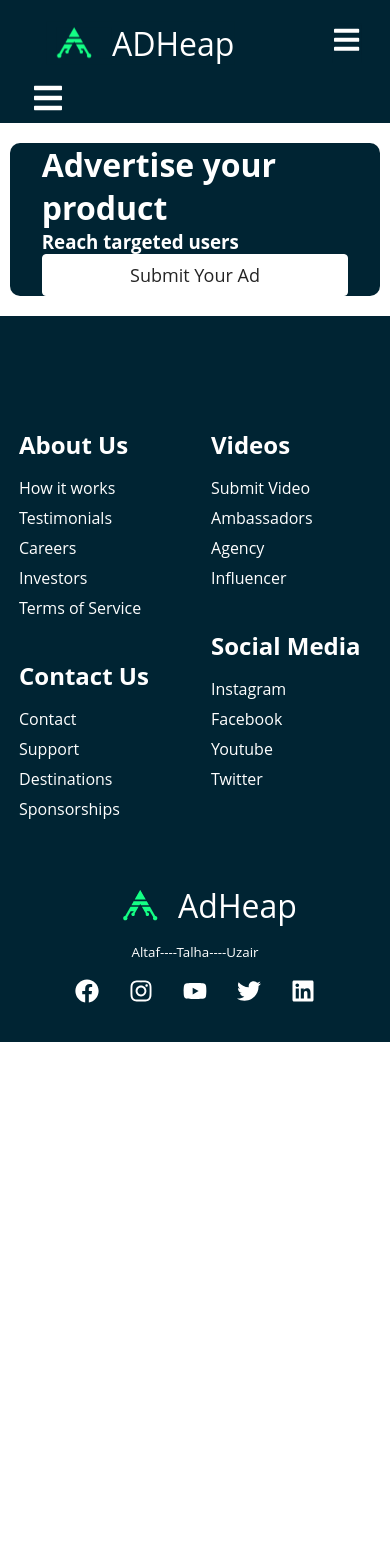
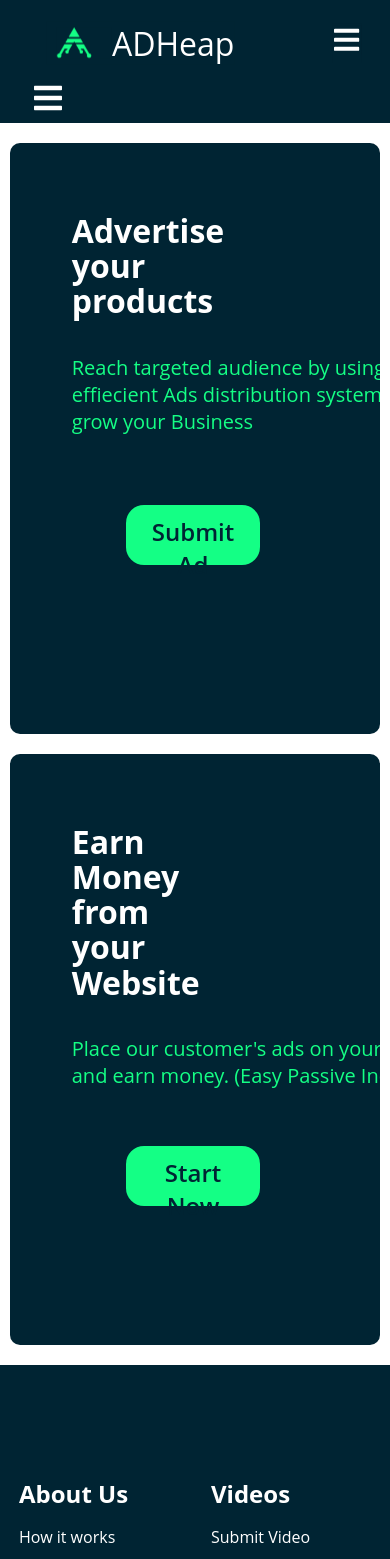
Before and after one commit to altafahmad1/AdHeap, a React (Create React App) app: page /Admin in a window 390 px wide. Shown: the top 1559 px of the page. Before the commit the page ends 1042 px from the top, so only its background shows below. Built offline with nearby package versions, Linux system fonts and the light colour scheme.

Commit message:
Admin Page First draft

```diff
--- a/src/components/Pages/Admin/Admin-Home.css
+++ b/src/components/Pages/Admin/Admin-Home.css
@@ -4,30 +4,178 @@
     --light-color: #14ff85;
   }
 
-  * {
-    box-sizing: border-box;
-    font-family: "Open Sans", sans-serif;
-    color: inherit;
-    background-color: inherit;
-  }
-
-  body {
-    background-color: #ffffff;
-  }
-.AdminPage_Wrapper{
+  .Adv-container{
+    display: flex;
+    background-color: DodgerBlue;
     max-width: 95%;
     margin-left: auto;
     margin-right: auto;
     margin-top: 20px;
     margin-bottom: 20px;
-  /* padding-top: 50px; */
     padding: 0 2em;
     border-radius: 10px;
-  /* box-shadow: 0 0 10px var(--light-color);
-  -moz-box-shadow: 0 0 10px var(--light-color);
-  -webkit-box-shadow: 0 0 10px var(--light-color);
-  -o-box-shadow: 0 0 10px var(--light-color); */
     overflow: hidden;
     color: #ffffff;
     background: var(--dark-color);
   }
+
+  .Adv-container>.Adv-Text{
+    margin: 10px;
+    padding: 20px;
+    width: 50%;
+  }
+
+  .Adv-container>.Adv-action{
+    margin: 10px;
+    padding: 20px;
+    width: 50%;
+  }
+
+
+  .sell-container{
+    display: flex;
+    background-color: DodgerBlue;
+    max-width: 95%;
+    margin-left: auto;
+    margin-right: auto;
+    margin-top: 20px;
+    margin-bottom: 20px;
+    padding: 0 2em;
+    border-radius: 10px;
+    overflow: hidden;
+    color: #ffffff;
+    background: var(--dark-color);
+  }
+
+  .sell-container>.sell-Text{
+    margin: 10px;
+    padding: 20px;
+    width: 60%;
+  }
+
+  .sell-container>.sell-action{
+    margin: 10px;
+    padding: 20px;
+    width: 40%;
+  }
+.Adv-Heading,.sell-Heading {
+  margin-bottom: 20px;
+  margin-top: 40px;
+  font-size: 32px;
+  line-height: 1.1;
+  color: white;
+width: 50%;
+}
+
+.Adv-Subheading,.sell-Subheading {
+  margin-bottom: 24px;
+  margin-top: 15px;
+  font-size: 20px;
+  font-weight: normal;
+  color: var(--light-color);
+width: 400px;
+}
+
+.Adv-Button{
+  color: var(--dark-color);
+
+background-color: var(--light-color);
+padding:10px;
+width: 270px;
+height: 60px;
+font-weight: 600;
+border-radius: 18px;
+margin-bottom: 40px;
+margin-left: 50%;
+margin-top: 90px;
+align-items:left;
+}
+
+.sell-Button{
+  color: var(--dark-color);
+
+background-color: var(--light-color);
+padding:10px;
+width: 270px;
+height: 60px;
+font-weight: 600;
+border-radius: 18px;
+margin-bottom: 40px;
+margin-left: 37%;
+margin-top: 90px;
+align-items:left;
+}
+.Adv-Button:hover{
+  box-shadow: 0 0 5px var(--light-color);
+  -moz-box-shadow: 0 0 5px var(--light-color);
+  -webkit-box-shadow: 0 0 5px var(--light-color);
+  -o-box-shadow: 0 0 5px var(--light-color);
+  color: var(--dark-color);
+  background-color: var(--light-color);
+}
+.sell-Button:hover{
+  box-shadow: 0 0 5px var(--light-color);
+  -moz-box-shadow: 0 0 5px var(--light-color);
+  -webkit-box-shadow: 0 0 5px var(--light-color);
+  -o-box-shadow: 0 0 5px var(--light-color);
+  color: var(--dark-color);
+  background-color: var(--light-color);
+}
+@media screen and (max-width: 1050px) {
+  .Adv-container{
+    display: flex;
+    flex-direction: column;
+    height: 70vh;
+    width: 100%;
+  }
+
+  .Adv-container>.Adv-Text{
+    display: flex;
+    flex-direction: column;
+    margin: 10px;
+    padding: 20px;
+    width: 100%;
+  }
+  .Adv-container>.Adv-action{
+    display: flex;
+    flex-direction: column;
+    margin: 10px;
+    padding: 20px;
+    width: 100%;
+    align-items: center;
+  }
+  .Adv-Button{
+    width: 50%;
+    margin-left: 0%;
+    margin-top: -5%;
+  }
+
+
+  .sell-container{
+    display: flex;
+    flex-direction: column;
+    height: 70vh;
+    width: 100%;
+  }
+
+  .sell-container>.sell-Text{
+    display: flex;
+    flex-direction: column;
+    margin: 10px;
+    padding: 20px;
+    width: 100%;
+  }
+  .sell-container>.sell-action{
+    display: flex;
+    flex-direction: column;
+    margin: 10px;
+    padding: 20px;
+    width: 100%;
+    align-items: center;
+  }
+  .sell-Button{
+    width: 50%;
+    margin-left: 0%;
+    margin-top: -10%;
+  }
+  }
--- a/src/components/Pages/Admin/Admin-Home.js
+++ b/src/components/Pages/Admin/Admin-Home.js
@@ -1,16 +1,35 @@
 import React from "react";
 import "../Admin/Admin-Home.css";
 import { Link } from "react-router-dom";
-import { Button } from '../../Button';
 
 function AdminHome() {
   return (
-    <div className="AdminPage_Wrapper">
-      <h1>Advertise your product</h1>
-      <h3>Reach targeted users</h3>
-      <Link to="/Ads-Setup">
-        <Button className="adSubmission-btn">Submit Your Ad</Button>
-      </Link>
+    <div className="wrapper">
+      <div className="Adv-container">
+        <div className="Adv-Text">
+          <h1 className="Adv-Heading">Advertise your products</h1>
+          <h3 className="Adv-Subheading">
+            Reach targeted audience by using our effiecient Ads distribution
+            system and  grow your Business
+          </h3>
+        </div>
+        <div className="Adv-action">
+          <button className="Adv-Button">Submit Ad</button>
+        </div>
+      </div>
+{/*for website owners  */}
+      <div className="sell-container">
+        <div className="sell-Text">
+          <h1 className="sell-Heading">Earn Money from your Website</h1>
+          <h3 className="sell-Subheading">
+            Place our customer's ads on your website and earn money.
+            (Easy Passive Income)
+          </h3>
+        </div>
+        <div className="sell-action">
+          <button className="sell-Button">Start Now</button>
+        </div>
+      </div>
     </div>
   );
 }
--- a/src/components/Pages/Admin/Admin.js
+++ b/src/components/Pages/Admin/Admin.js
@@ -7,7 +7,7 @@
 function Admin() {
   return (
     <div>
-      <Sidebar />
+      <Sidebar/>
       <AdminHome />
     </div>
   );
--- a/src/components/Pages/Admin/Admin_side.css
+++ b/src/components/Pages/Admin/Admin_side.css
@@ -66,15 +66,14 @@
   }
 
   .sidebar-toggle {
-    /* background-color: #060b26; */
     width: 100%;
     height: 120px;
     display: flex;
     margin-top: 60px;
     justify-content: center;
    color:var(--light-color);
-    align-items: center;
-  }
+   align-items: center;
+ }
 
   span {
     margin-left: 16px;
--- a/src/components/Pages/Button/Button.css
+++ /dev/null
@@ -1,115 +0,0 @@
-:root {
-    --primary: #fff;
-      --dark-color: #002433;
-      --light-color:#14FF85;
-
-  }
-
-  .btn {
-    padding: 8px 20px;
-    border-radius: 4px;
-    outline: none;
-    border: none;
-    cursor: pointer;
-    white-space: nowrap;
-  }
-
-  .btn--primary {
-    background-color: var(--primary);
-    color: #242424;
-    border: 1px solid var(--primary);
-  }
-
-  .btn--outline {
-    background-color: transparent;
-    color: #fff;
-    padding: 8px 20px;
-    border: 1px solid var(--primary);
-    transition: all 0.3s ease-out;
-  }
-
-  .btn--medium {
-    padding: 8px 20px;
-    font-size: 18px;
-  }
-
-  .btn--large {
-    padding: 12px 26px;
-    font-size: 20px;
-  }
-
-  .btn--mobile {
-    text-align: center;
-    border-radius: 4px;
-    width: 80%;
-    text-decoration: none;
-    font-size: 1.5rem;
-    background-color: transparent;
-    color: #fff;
-    padding: 14px 20px;
-    border: 1px solid #fff;
-    transition: all 0.3s ease-out;
-  }
-
-  .btn--wide {
-    padding: 12px 64px;
-    font-size: 20px;
-  }
-
-  .btn--large:hover,
-  .btn--medium:hover,
-  .btn--mobile:hover {
-    transition: all 0.3s ease-out;
-    background: #fff;
-    color: #242424;
-  }
-
-  .btn--wide:hover {
-    color: #fff;
-    background-color: #f00946;
-    transition: all 0.2s ease-out;
-  }
-
-  .btn-link {
-    display: flex;
-    justify-content: center;
-    align-items: center;
-    text-decoration: none;
-    padding: 8px 16px;
-    height: 100%;
-    width: 100%;
-  }
-
-  .blue {
-    background-color: #276afb;
-    color: #fff;
-    border: none;
-  }
-
-  .red {
-    background-color: #f00946;
-    color: #fff;
-    border: none;
-  }
-
-  .primary {
-    background-color: #242424;
-    color: #fff;
-    border: none;
-  }
-
-  .primary:hover {
-    background-color: #fff;
-    color: #242424;
-    border: none;
-  }
-
-  .green {
-    background: #25ce4a;
-    color: #fff;
-    border: none;
-  }
-
-  .green:hover {
-    background-color: #242424;
-  }
```
Also changed, not shown: src/components/Pages/Button/Button.js (deleted, +0 -35 lines), 1 other file (tests, documents, lock files or other folders). Lines whose indentation alone changed are shown as unchanged.
